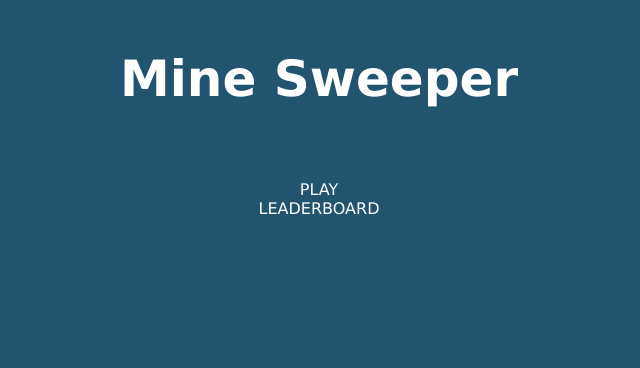
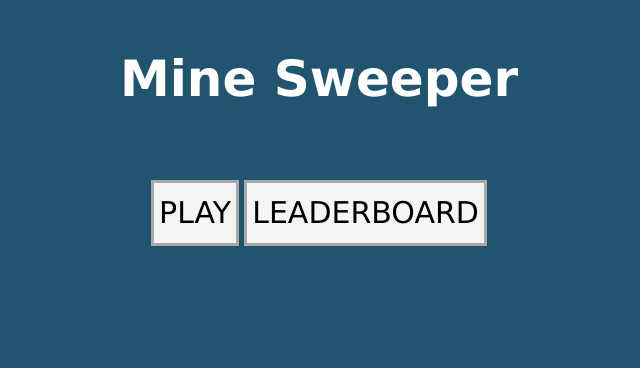
Before and after one commit to macklellan/Minesweeper-App, a Flask app: page / in a window 1280 px wide. Shown: the top 368 px of the page, without its empty margins (321-961 px from the left). Run offline with Flask 2, Linux system fonts and the light colour scheme; some libraries are stand-ins or nearby versions.

Commit message:
Added css and styling to buttons on front page

```diff
--- a/static/css/style.css
+++ b/static/css/style.css
@@ -64,3 +64,21 @@ h1 {
 .reset {
     margin-top: 100px;
 }
+
+.linkbox {
+    padding: 5px;
+    display: inline-block;
+    font-size: 30px;
+    color: black;
+    /*   border: solid 1px white; */
+    width: auto;
+    height: 50px;
+    text-align: center;
+    vertical-align: top;
+    line-height: 50px;
+    border-style: solid;
+    border-width: 3px;
+    border-color: darkgrey;
+    background-color: whitesmoke;
+    cursor: pointer;
+}
--- a/templates/index.html
+++ b/templates/index.html
@@ -6,7 +6,6 @@
     <title>Mine Sweeper</title>
     <link rel="stylesheet" type="text/css" href="{{ url_for('static', filename='css/style.css')}}">
     <script src='https://cdnjs.cloudflare.com/ajax/libs/jquery/3.2.1/jquery.min.js'></script>
-    <script  src="../static/js/index.js"></script>
 </head>
 
 <body>
```
